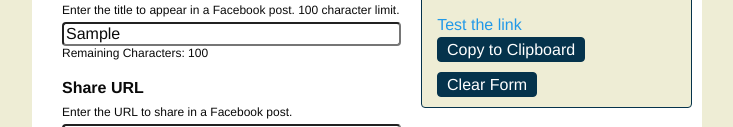
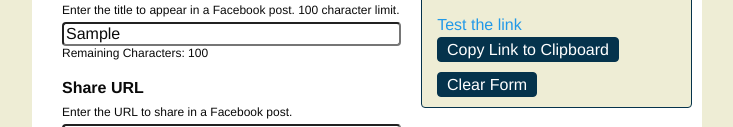
Before and after one commit to BaltimoreBirds/fBShareGenerator, a website: page project/views/index.html in a window 1280 px wide. Both pictures are taken after typing "Sample", "Sample", "Sample", "Sample" into the empty fields and a click on the input "Generate". Shown: the part 707-834 px from the top of the page, without its empty margins (273-1006 px from the left). Drawn offline with nearby package versions, Linux system fonts and the light colour scheme; files that its build step writes are made by us from their sources; files whose address does not match are found by name.

Commit message:
button text update

```diff
--- a/project/views/index.html
+++ b/project/views/index.html
@@ -45,7 +45,7 @@
 			  		<p class="linkOutput">&nbsp;</p>
 			  		<a target="_blank" href="" style="display: none;">Test the link</a>
 				  	</br>
-				  	<button class="clipboardCopy">&nbsp;&nbsp;Copy to Clipboard&nbsp;&nbsp;</button></br><button class="clearForm">&nbsp;&nbsp;Clear Form&nbsp;&nbsp;</button>
+				  	<button class="clipboardCopy">&nbsp;&nbsp;Copy Link to Clipboard&nbsp;&nbsp;</button></br><button class="clearForm">&nbsp;&nbsp;Clear Form&nbsp;&nbsp;</button>
 			  	</div>
 			  </div>
 		  </div>
```
